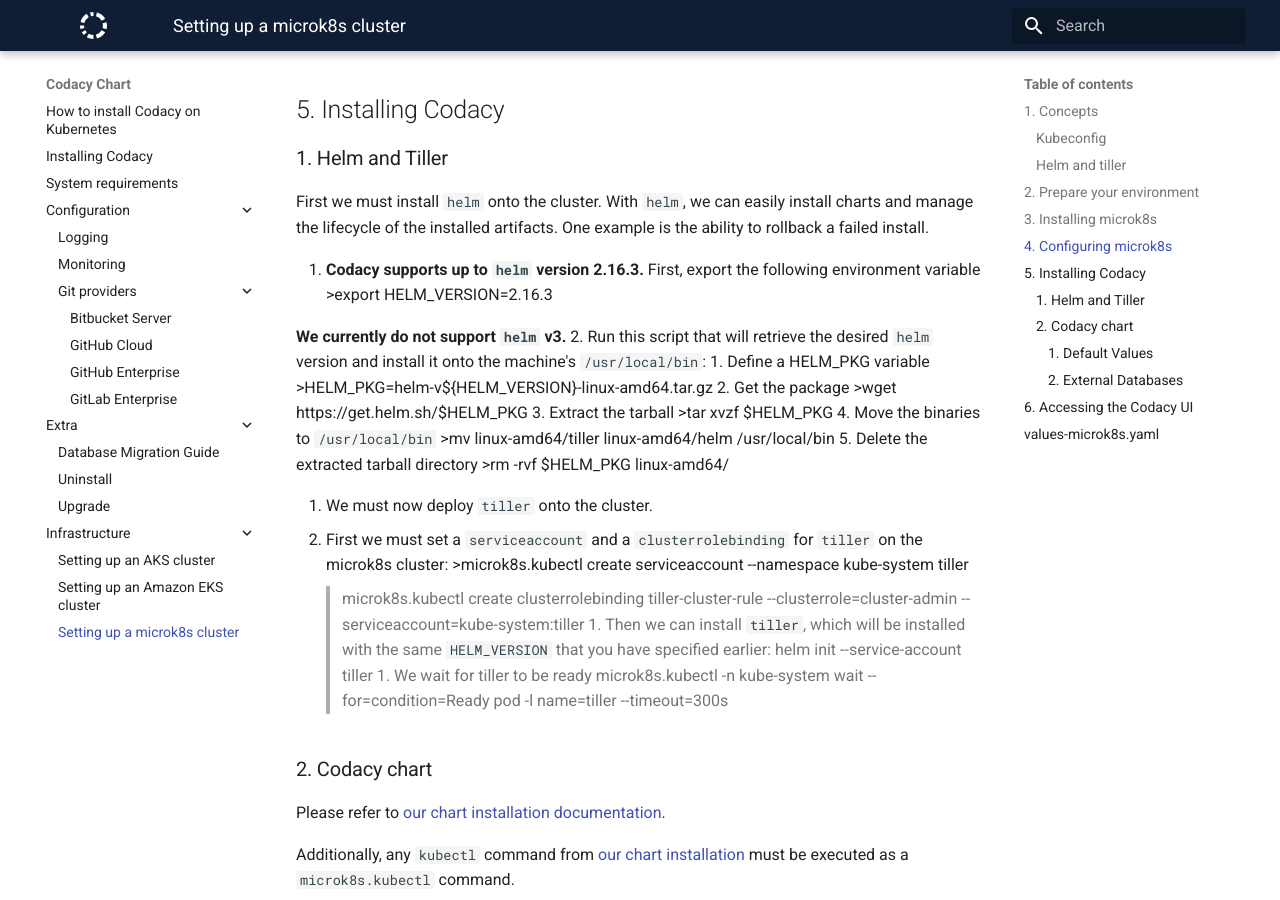
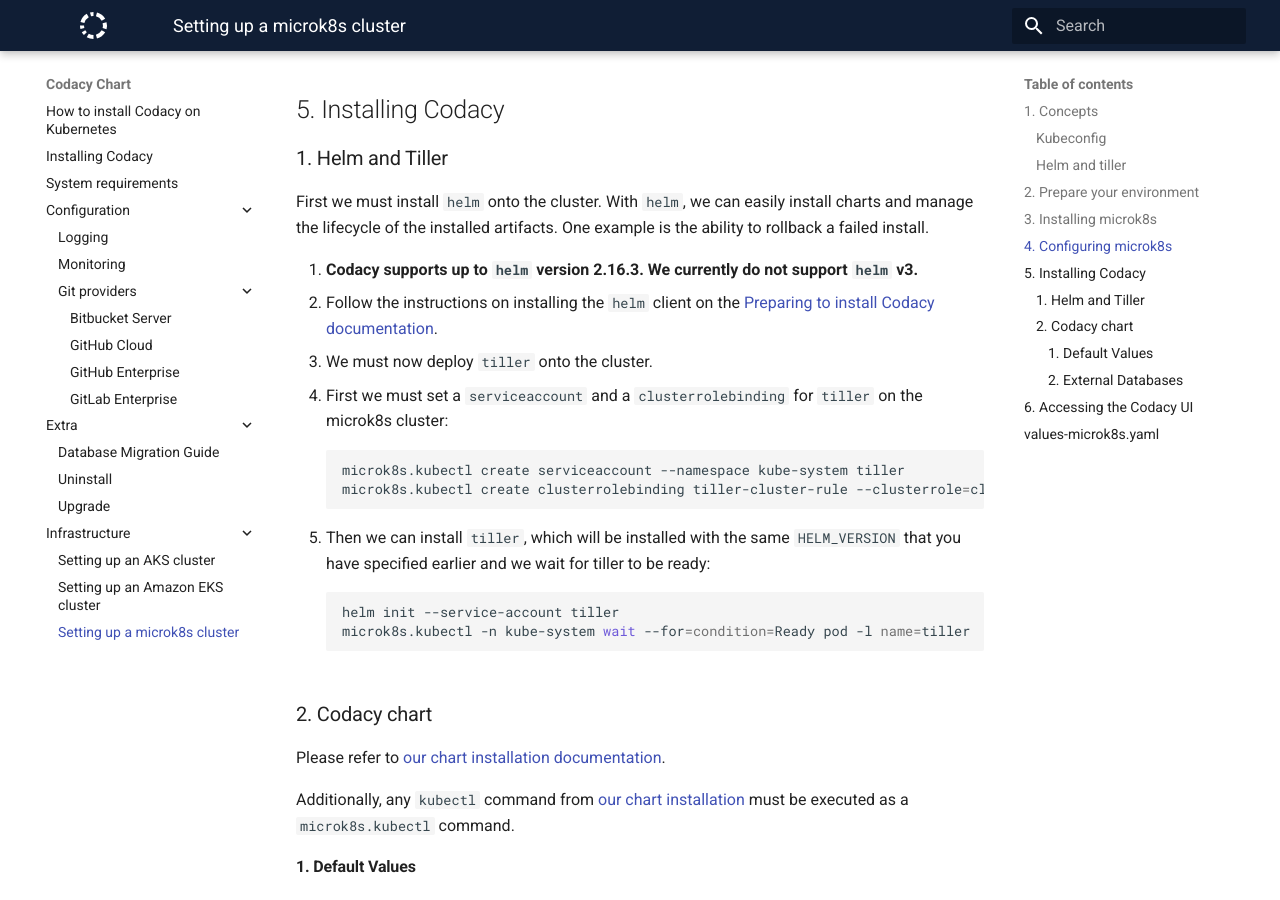
Before and after one commit to codacy/chart, an MkDocs documentation site: the page built from docs/infrastructure/microk8s-quickstart.md, in a window 1280 px wide and 900 px high, scrolled down 2147 px. Built offline with MkDocs 1.6.1 and Material for MkDocs 9.7.7, drawn with Linux system fonts in a browser that asks for light colours.

Commit message:
fix: pr fixes regarding helm installation

````diff
--- a/docs/infrastructure/microk8s-quickstart.md
+++ b/docs/infrastructure/microk8s-quickstart.md
@@ -77,31 +77,24 @@
 
 First we must install `helm` onto the cluster. With `helm`, we can easily install charts and manage the lifecycle of the installed artifacts. One example is the ability to rollback a failed install.
 
-1. __Codacy supports up to `helm` version 2.16.3.__ First, export the following environment variable
-    >export HELM_VERSION=2.16.3
-
+1. __Codacy supports up to `helm` version 2.16.3.__
    __We currently do not support `helm` v3.__
-2. Run this script that will retrieve the desired `helm` version and install it onto the machine's `/usr/local/bin`:
-   1. Define a HELM_PKG variable
-      >HELM_PKG=helm-v${HELM_VERSION}-linux-amd64.tar.gz
-   2. Get the package
-      >wget https://get.helm.sh/$HELM_PKG
-   3. Extract the tarball
-      >tar xvzf $HELM_PKG
-   4. Move the binaries to `/usr/local/bin`
-      >mv linux-amd64/tiller linux-amd64/helm /usr/local/bin
-   5. Delete the extracted tarball directory
-      >rm -rvf $HELM_PKG linux-amd64/
+2. Follow the instructions on installing the `helm` client on the [Preparing to install Codacy documentation](../../docs/index.md).
 
 3. We must now deploy `tiller` onto the cluster.
    1. First we must set a `serviceaccount` and a `clusterrolebinding` for `tiller` on the microk8s cluster:
-      >microk8s.kubectl create serviceaccount --namespace kube-system tiller
 
-      >microk8s.kubectl create clusterrolebinding tiller-cluster-rule --clusterrole=cluster-admin --serviceaccount=kube-system:tiller
-   1. Then we can install `tiller`, which will be installed with the same `HELM_VERSION` that you have specified earlier:
-      >helm init --service-account tiller
-   1. We wait for tiller to be ready
-      >microk8s.kubectl -n kube-system wait --for=condition=Ready pod -l name=tiller --timeout=300s
+      ```bash
+      microk8s.kubectl create serviceaccount --namespace kube-system tiller
+      microk8s.kubectl create clusterrolebinding tiller-cluster-rule --clusterrole=cluster-admin --serviceaccount=kube-system:tiller
+      ```
+
+   2. Then we can install `tiller`, which will be installed with the same `HELM_VERSION` that you have specified earlier and we wait for tiller to be ready:
+
+      ```bash
+      helm init --service-account tiller
+      microk8s.kubectl -n kube-system wait --for=condition=Ready pod -l name=tiller
+      ```
 
 ### 2. Codacy chart
 
````
